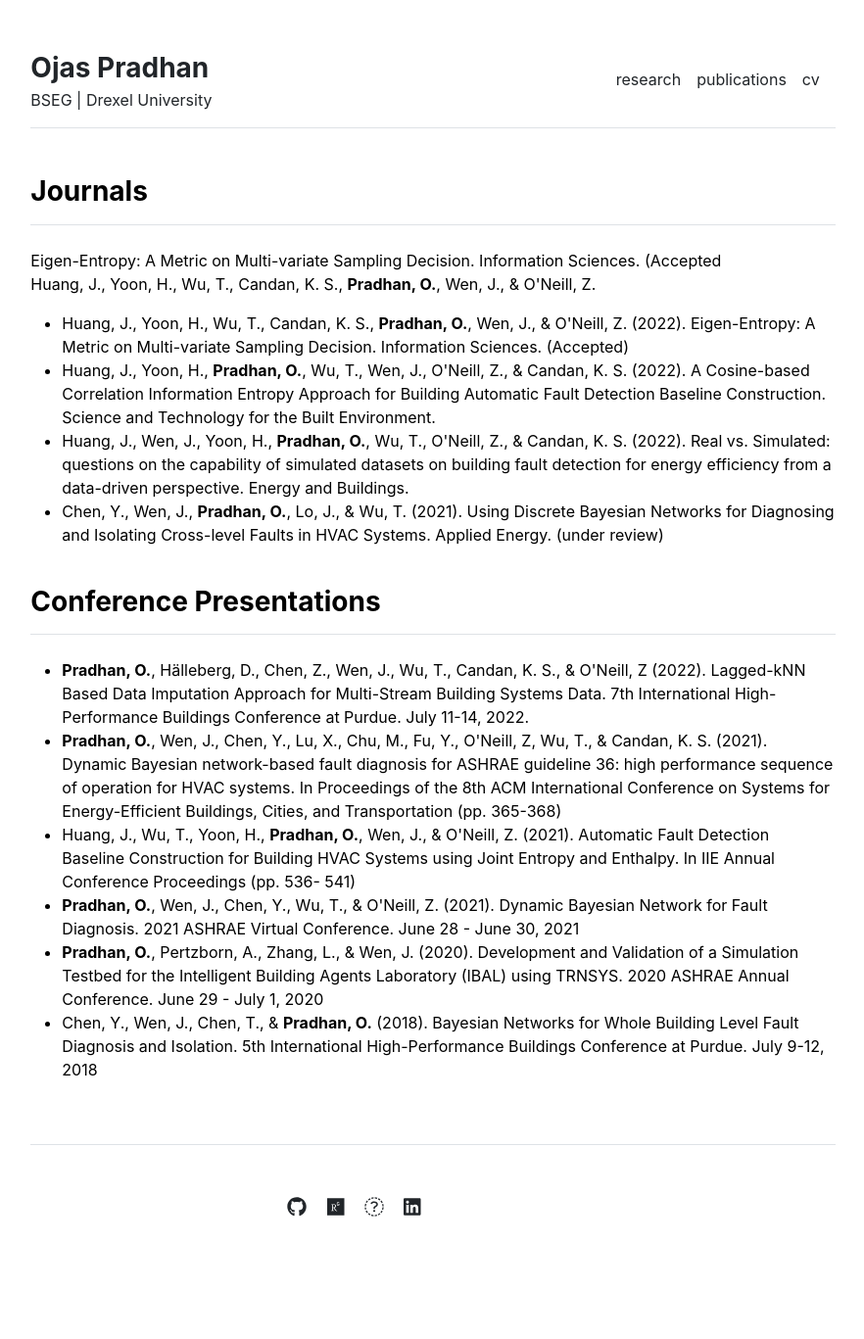
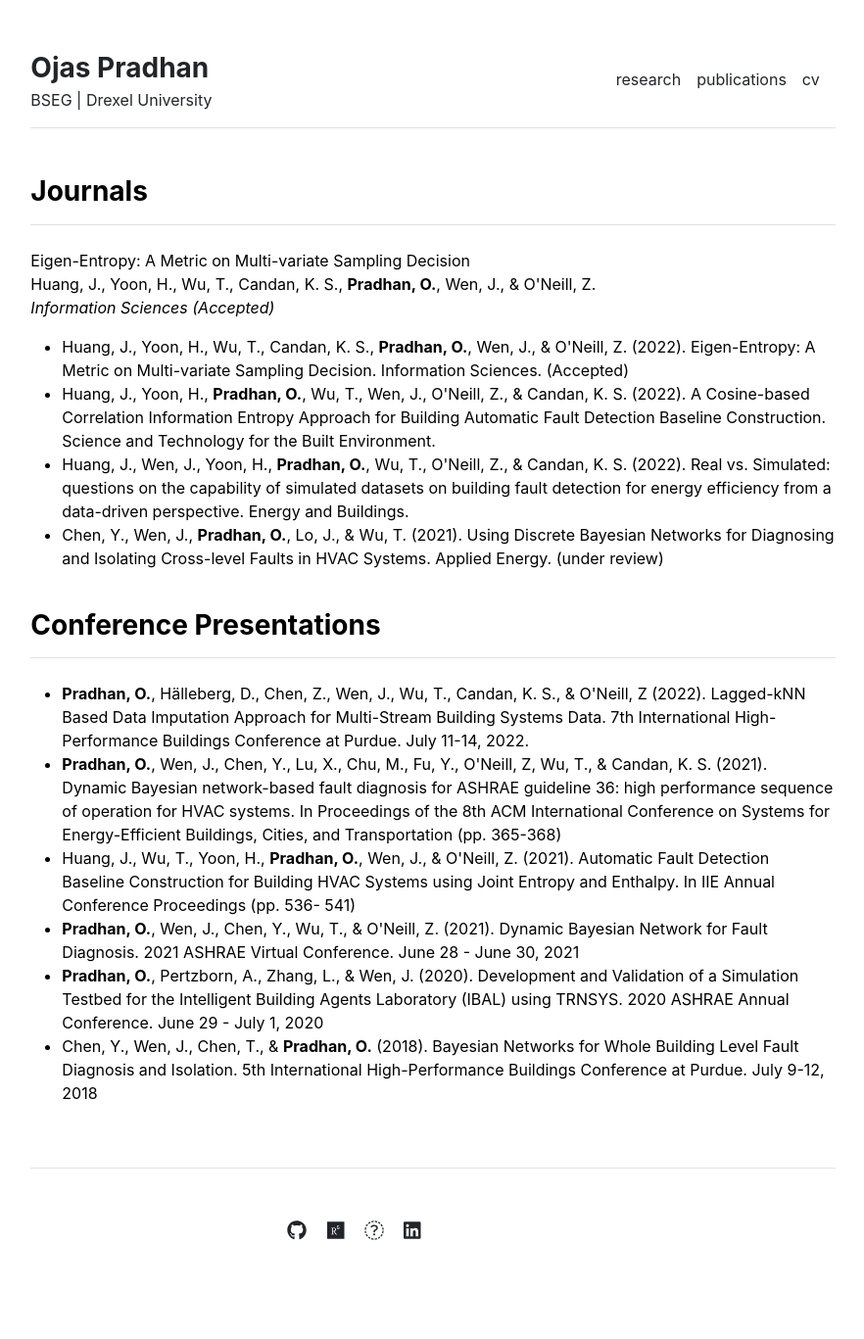
Before and after one commit to pradhanojas/pradhanojas.github.io, a Jekyll site: the page built from publications.md, in a window 1280 px wide. Shown: the whole page at 98% size, without its empty margins (198-1080 px from the left). Built offline with Jekyll 4.4.1, drawn with Linux system fonts in a browser that asks for light colours; before the commit the page ends 1343 px from its top, so only the background shows below that.

```diff
--- a/_includes/publications.html
+++ b/_includes/publications.html
@@ -2,8 +2,9 @@
   <div>
     <h3 class="fw-bold border-bottom pb-3 mb-0"> Journals </h3>
     <br>
-    <p>Eigen-Entropy: A Metric on Multi-variate Sampling Decision. Information Sciences. (Accepted
+    <p>Eigen-Entropy: A Metric on Multi-variate Sampling Decision
     <br>Huang, J., Yoon, H., Wu, T., Candan, K. S., <b>Pradhan, O.</b>, Wen, J., & O'Neill, Z.
+    <br><em>Information Sciences (Accepted)</em>
     </p>
 
     <ul>
```
